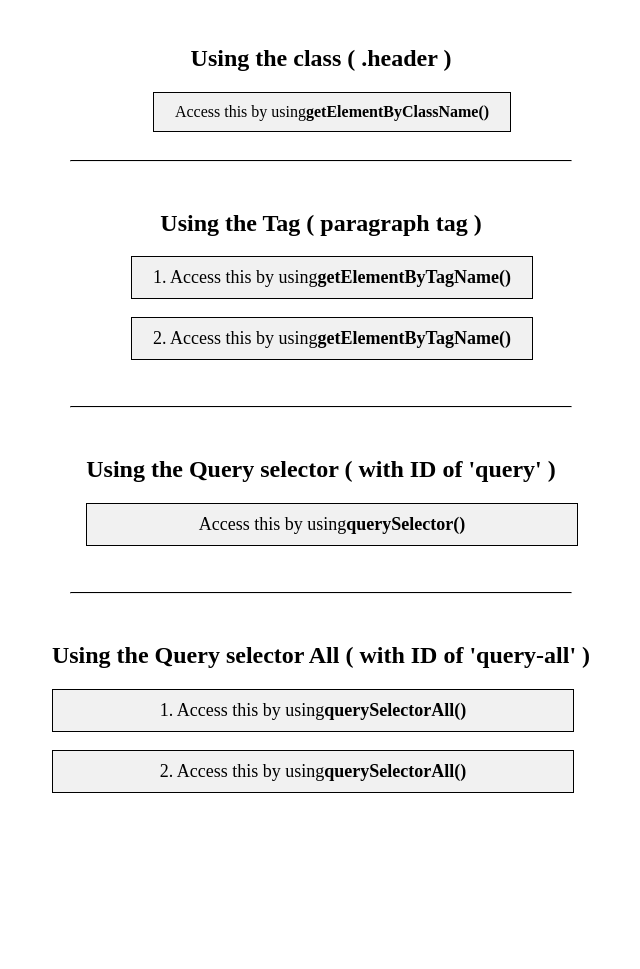
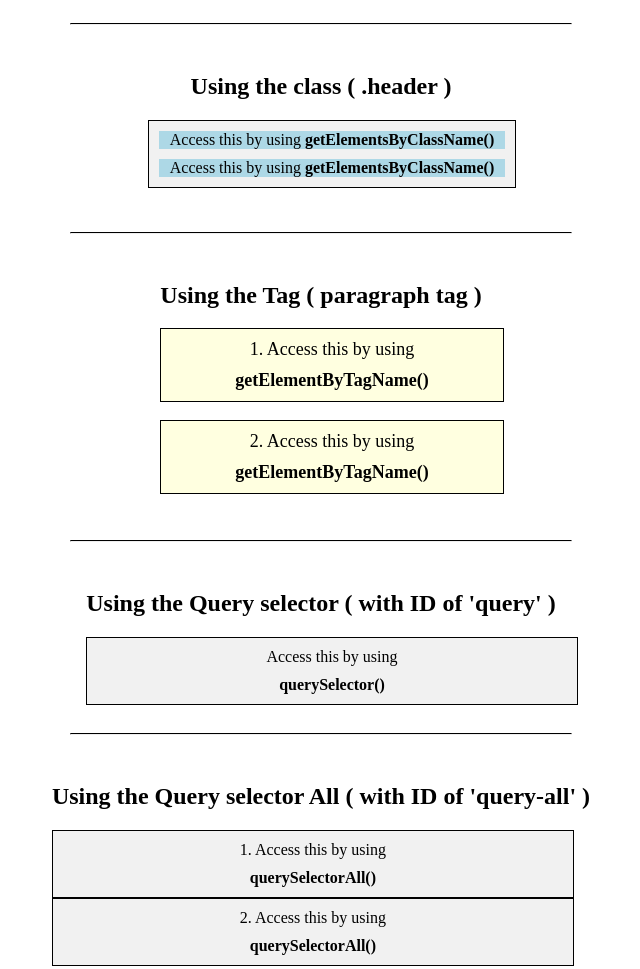
Before and after one commit to Kkknight-12/DOM, a plain HTML site: page udemy/clyde-udemy-part1/section-3/index.html in a window 1280 px wide. Shown: the part 280-1249 px from the top of the page, without its empty margins (319-959 px from the left). Before the commit the page ends 1099 px from the top, so only its background shows below. Drawn offline with Linux system fonts and the light colour scheme.

Commit message:
WIP section 3

```diff
--- a/udemy/clyde-udemy-part1/section-3/index.html
+++ b/udemy/clyde-udemy-part1/section-3/index.html
@@ -18,21 +18,10 @@
         text-align: center;
       }
 
-      .d1 {
-        display: flex;
-        flex-direction: column;
-        align-items: center;
-        gap: 10px;
-        text-align: center;
-      }
-
       button {
         max-width: fit-content;
       }
 
-      .newClass {
-        border: 1px solid red;
-      }
       hr {
         border-top: 1px solid black;
         width: 100%;
@@ -48,8 +37,11 @@
         background-color: #f1f1f1;
         border: 1px solid black;
         display: flex;
-        justify-content: center;
-        align-items: center;
+        flex-direction: column;
+        gap: 10px;
+        /* justify-content: center; */
+        /* align-items: center; */
+        list-style: none;
       }
     </style>
   </head>
@@ -71,9 +63,14 @@
     <!--   Section 2 -->
     <div>
       <h2>Using the class ( .header )</h2>
-      <div class="header box">
-        Access this by using <strong>getElementByClassName()</strong>
-      </div>
+      <ul class="box">
+        <li class="header">
+          Access this by using <strong>getElementsByClassName()</strong>
+        </li>
+        <li class="header">
+          Access this by using <strong>getElementsByClassName()</strong>
+        </li>
+      </ul>
     </div>
 
     <hr />
@@ -92,21 +89,21 @@
     <!--   Section 4 -->
     <div>
       <h2>Using the Query selector ( with ID of 'query' )</h2>
-      <p id="query" class="box">
+      <div id="query" class="box">
         Access this by using <strong>querySelector()</strong>
-      </p>
+      </div>
     </div>
 
     <hr />
     <!--   Section 4 -->
     <div>
       <h2>Using the Query selector All ( with ID of 'query-all' )</h2>
-      <p class="query-all box">
+      <div class="query-all box">
         1. Access this by using <strong>querySelectorAll()</strong>
-      </p>
-      <p class="query-all box">
+      </div>
+      <div class="query-all box">
         2. Access this by using <strong>querySelectorAll()</strong>
-      </p>
+      </div>
     </div>
   </body>
 </html>
--- a/udemy/clyde-udemy-part1/section-3/main.js
+++ b/udemy/clyde-udemy-part1/section-3/main.js
@@ -37,7 +37,7 @@ console.dir(document)
 // Understanding the DOM tree
 
 /*
- * DOM is often refered as DOM TREE
+ * DOM is often referred as DOM TREE
  * this tree consists of millions of objects called nodes, each node
  * represent an HTML element. The root node is the document object.
  * The root node is the document object, the document object is the parent
@@ -61,4 +61,46 @@ console.dir(document)
 const header = document.getElementById('header')
 header.style.backgroundColor = 'lightblue'
 
-//
+// check the type of Node
+console.log(header.nodeType) // 1
+// 1 means element node
+
+console.log(header.nodeName) // Div
+// Div is the name of the element
+
+// NOTE: id is unique, so we can only have one element with the same id
+
+// -----------------------------------------------------------------------------
+
+// 2. Accessing the DOM with getElementsByClassName
+
+const items = document.getElementsByClassName('header')
+
+console.log(items) // HTMLCollection [li.header, li.header]
+
+console.log(items[0]) // <div class="header"></div>
+
+// getElementsByClassName return an HTMLCollection
+// which is an array like object, so we can access the element
+// by using index number
+
+for (let i = 0; i < items.length; i++) {
+  items[i].style.backgroundColor = 'lightblue'
+}
+
+// -----------------------------------------------------------------------------
+
+// 3. Accessing the DOM with getElementsByTagName
+// this method searches through all nodes, finding those with a specified
+// tag name
+// for this reason it can be performance heavy
+// it return list of live HTMl collection, which is an array like object
+
+const pTags = document.getElementsByTagName('p')
+console.log(pTags) // HTMLCollection(2) [p.box, p.box]
+
+for (let i = 0; i < pTags.length; i++) {
+  pTags[i].style.backgroundColor = 'lightyellow'
+}
+
+// -----------------------------------------------------------------------------
```
